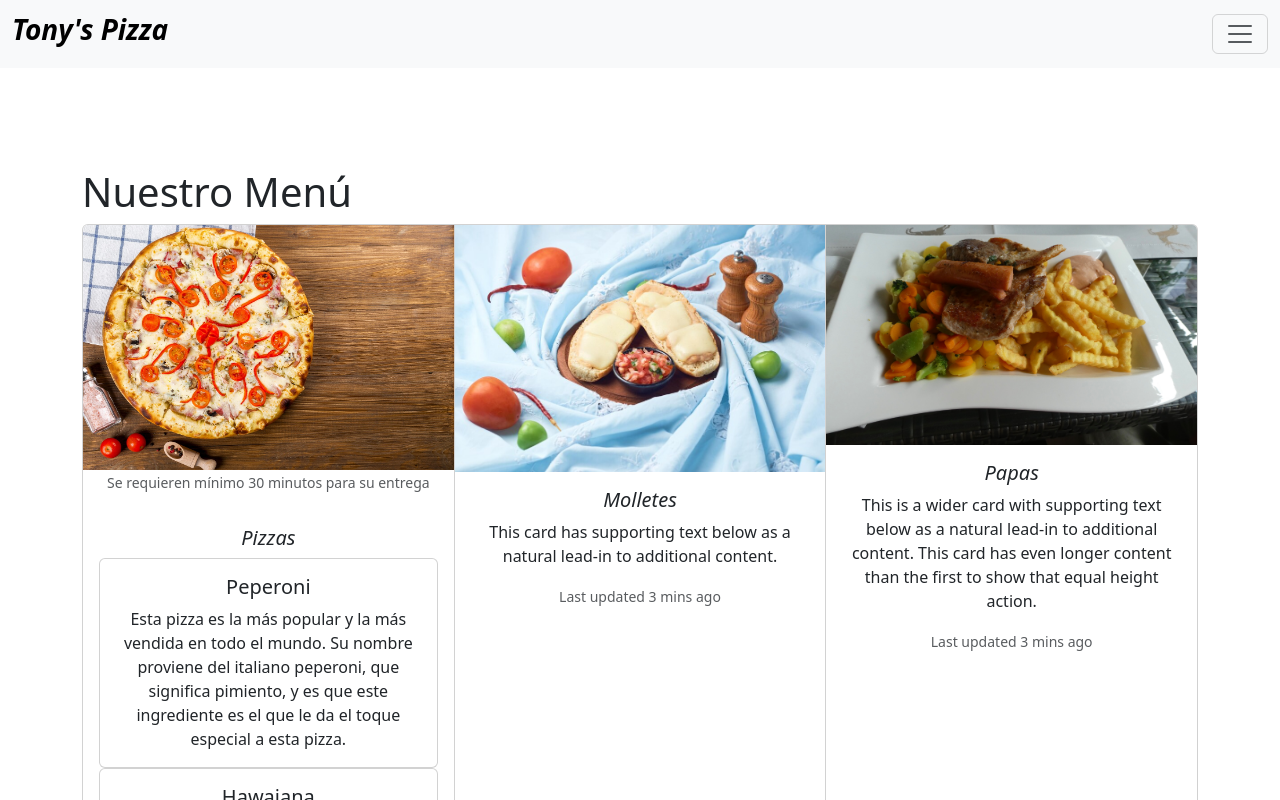
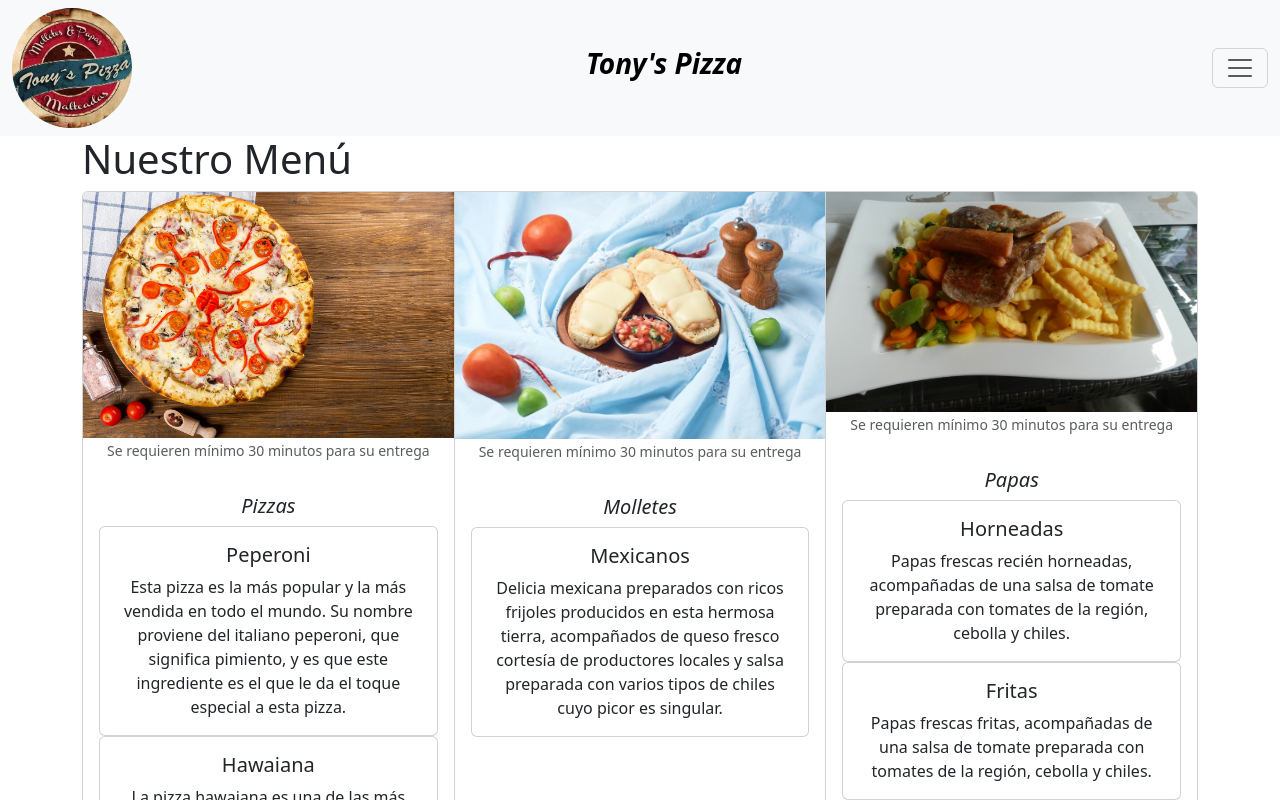
Before and after one commit to MarioLara76/dwfs23-proy4-tonyspizza, a React (Vite) app: page /menu in a window 1280 px wide. Shown: the top 800 px of the page. Built offline with nearby package versions, Linux system fonts and the light colour scheme.

Commit message:
Agregando recursos

```diff
--- a/src/assets/css/styles.css
+++ b/src/assets/css/styles.css
@@ -3,5 +3,5 @@
     max-width: 1200px;
     margin: 0 auto;
     padding: 0 20px;
-    margin-top: 100px;
+    margin-top: 135px;
 }
--- a/src/components/NavBar.jsx
+++ b/src/components/NavBar.jsx
@@ -3,7 +3,10 @@ import Button  from 'react-bootstrap/Button';
 import Container from 'react-bootstrap/Container';
 import Nav from 'react-bootstrap/Nav';
 import Navbar from 'react-bootstrap/Navbar';
-import  Offcanvas  from 'react-bootstrap/Offcanvas';
+import Col from 'react-bootstrap/Col';
+import Image from 'react-bootstrap/Image';
+import Offcanvas  from 'react-bootstrap/Offcanvas';
+import Row from 'react-bootstrap/Row';
 import ListGroup from 'react-bootstrap/ListGroup';
 import { NavLink } from 'react-router-dom' //Para navegar entre pages
 
@@ -17,8 +20,13 @@ const NavBar = () => {
 
     return (
         <>
-            <Navbar expand="false" className="bg-body-tertiary mb-3">
+            <Navbar expand="false" className="bg-body-tertiary mb-3" fixed="top">
                 <Container fluid>
+                    <Row>
+                        <Col xs={12} md={6} className="justify-content-center">
+                            <Image src="./assets/images/tonnys_logo.jpg" alt="Tonny\'s Pizza Logo" roundedCircle  width={120} />
+                        </Col>
+                    </Row>
                     <Navbar.Brand href="#"><h3 className="fw-bolder fst-italic">Tony's Pizza</h3></Navbar.Brand>
                     <Navbar.Toggle aria-controls="offcanvasNavbar-expand"  onClick={handleShow} />
                     <Navbar.Offcanvas
--- a/src/pages/HomePage.jsx
+++ b/src/pages/HomePage.jsx
@@ -72,7 +72,7 @@ const HomePage = () => {
                         <span className="carousel-control-next-icon" aria-hidden="true"></span>
                         <span className="visually-hidden">Next</span>
                     </button>
-                    </div>
+                </div>
             </div>
         </div>
     </>
--- a/src/pages/MenuPage.jsx
+++ b/src/pages/MenuPage.jsx
@@ -46,18 +46,40 @@ const MenuPage = () => {
                 </div>
                 <div className="card">
                     <img src="../assets/images/molletes.jpg" className="card-img-top" alt="..." />
+                    <p className="card-text"><small className="text-muted">Se requieren mínimo 30 minutos para su entrega</small></p>
                     <div className="card-body">
-                    <h5 className="card-title fst-italic">Molletes</h5>
-                    <p className="card-text">This card has supporting text below as a natural lead-in to additional content.</p>
-                    <p className="card-text"><small className="text-muted">Last updated 3 mins ago</small></p>
+                        <h5 className="card-title fst-italic">Molletes</h5>
+                        <div className="card">
+                            <div className="card-body">
+                                <h5 className="card-title">Mexicanos</h5>
+                                <p className="card-text">
+                                    Delicia mexicana preparados con ricos frijoles producidos en esta hermosa tierra, acompañados de queso fresco cortesía de productores locales y salsa preparada con varios tipos de chiles cuyo picor es singular.
+                                </p>
+                            </div>
+                        </div>
                     </div>
                 </div>
                 <div className="card">
-                    <img src="../assets/images/papas.jpg" className="card-img-top" alt="..." />
+                    <img src="../assets/images/papas.jpg" className="card-img-top" alt="papas" />
+                    <p className="card-text"><small className="text-muted">Se requieren mínimo 30 minutos para su entrega</small></p>
                     <div className="card-body">
-                    <h5 className="card-title fst-italic">Papas</h5>
-                    <p className="card-text">This is a wider card with supporting text below as a natural lead-in to additional content. This card has even longer content than the first to show that equal height action.</p>
-                    <p className="card-text"><small className="text-muted">Last updated 3 mins ago</small></p>
+                        <h5 className="card-title fst-italic">Papas</h5>
+                        <div className="card">
+                            <div className="card-body">
+                                <h5 className="card-title">Horneadas</h5>
+                                <p className="card-text">
+                                    Papas frescas recién horneadas, acompañadas de una salsa de tomate preparada con tomates de la región, cebolla y chiles.
+                                </p>
+                            </div>
+                        </div>
+                        <div className="card">
+                            <div className="card-body">
+                                <h5 className="card-title">Fritas</h5>
+                                <p className="card-text">
+                                    Papas frescas fritas, acompañadas de una salsa de tomate preparada con tomates de la región, cebolla y chiles.
+                                </p>
+                            </div>
+                        </div>
                     </div>
                 </div>
             </div>
```
Also changed, not shown: 2 other files (tests, documents, lock files or other folders).
